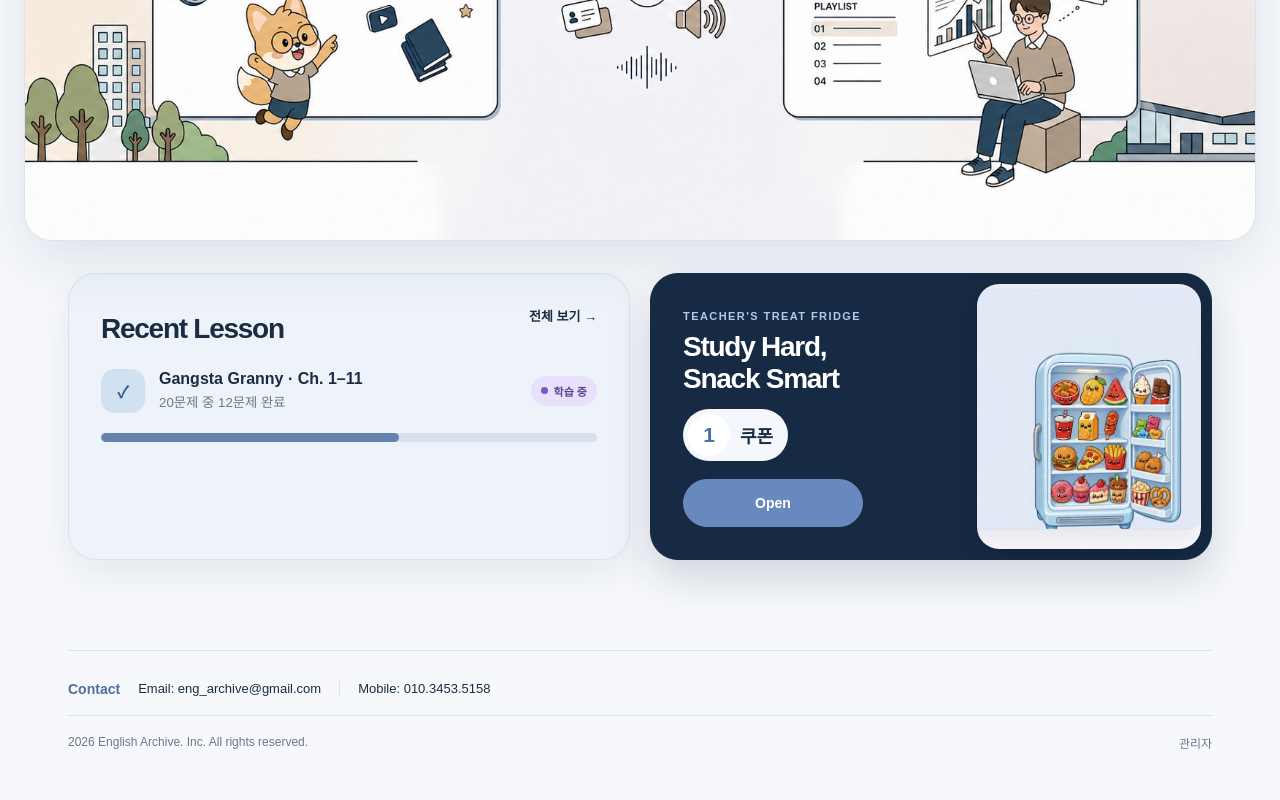
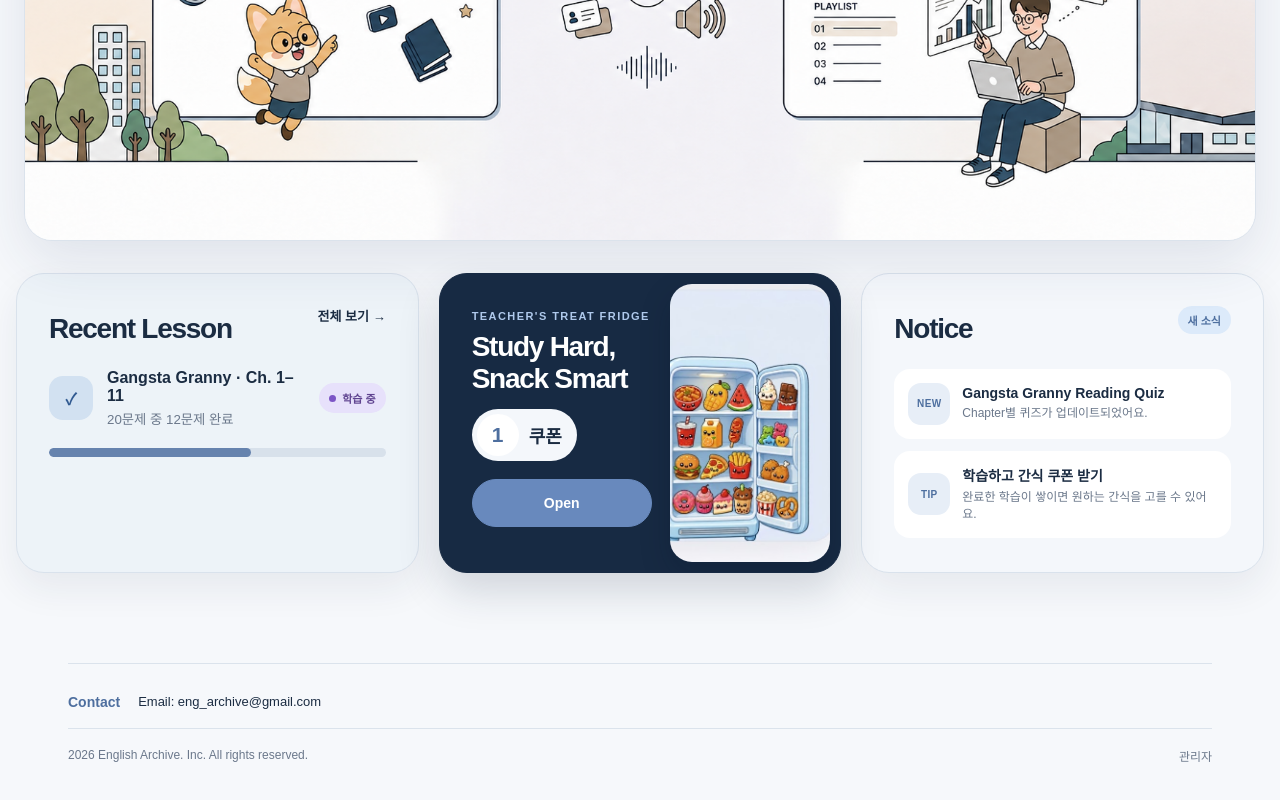
Before and after one commit to waytogomk/english-archive-0820, a Next.js app: page / in a window 1280 px wide. Shown: the part 455-1255 px from the top of the page. Built offline with nearby package versions, Linux system fonts and the light colour scheme; a web font is replaced by a local one.

Commit message:
feat: add homepage notice card

```diff
--- a/app/page.tsx
+++ b/app/page.tsx
@@ -36,13 +36,19 @@ export default function HomePage() {
           <div><span className="eyebrow">TEACHER&apos;S TREAT FRIDGE</span><h2>Study Hard,<br />Snack Smart</h2><p className="reward-coupon"><strong>1</strong><span>쿠폰</span></p><Link className="button button-dark" href="/treat-fridge">Open</Link></div>
           <Image className="fridge-reference-art" src="/images/treat-fridge-reference-card.png" width={1024} height={577} alt="귀여운 간식이 가득 들어 있는 열린 냉장고" />
         </article>
+        <article className="notice-card">
+          <div className="card-title"><h2>Notice</h2><span>새 소식</span></div>
+          <ul className="notice-list">
+            <li><b>NEW</b><div><strong>Gangsta Granny Reading Quiz</strong><small>Chapter별 퀴즈가 업데이트되었어요.</small></div></li>
+            <li><b>TIP</b><div><strong>학습하고 간식 쿠폰 받기</strong><small>완료한 학습이 쌓이면 원하는 간식을 고를 수 있어요.</small></div></li>
+          </ul>
+        </article>
       </section>
     </main>
     <footer className="site-footer">
       <div className="footer-contact">
         <strong>Contact</strong>
         <span>Email: <a href="mailto:eng_archive@gmail.com">eng_archive@gmail.com</a></span>
-        <span>Mobile: <a href="tel:+821034535158">010.3453.5158</a></span>
       </div>
       <div className="footer-bottom">
         <span>2026 English Archive. Inc. All rights reserved.</span>
--- a/app/revisions.css
+++ b/app/revisions.css
@@ -1217,6 +1217,109 @@ body {
   }
 }
 
+/* Homepage utility cards align to the full width of the hero artwork. */
+.dashboard-row {
+  width: calc(100% - 32px);
+  max-width: 1400px;
+  padding: 32px 0 90px;
+  grid-template-columns: repeat(3, minmax(0, 1fr));
+}
+
+.recent-card,
+.fridge-preview,
+.notice-card {
+  min-height: 300px;
+}
+
+.notice-card {
+  padding: 32px;
+  border: 1px solid #d9e2ec;
+  border-radius: 28px;
+  background: #f4f7fb;
+  box-shadow: 0 16px 36px rgba(28, 48, 73, .07);
+}
+
+.notice-card .card-title > span {
+  padding: 6px 10px;
+  border-radius: 999px;
+  background: #dceafa;
+  color: #4e6f9f;
+  font-size: 11px;
+  font-weight: 750;
+}
+
+.notice-list {
+  margin: 0;
+  padding: 0;
+  display: grid;
+  gap: 12px;
+  list-style: none;
+}
+
+.notice-list li {
+  padding: 14px;
+  display: grid;
+  grid-template-columns: auto minmax(0, 1fr);
+  align-items: center;
+  gap: 12px;
+  border-radius: 16px;
+  background: #fff;
+}
+
+.notice-list li > b {
+  display: grid;
+  width: 42px;
+  height: 42px;
+  border-radius: 13px;
+  background: #e7eef7;
+  color: #4e6f9f;
+  place-items: center;
+  font-size: 10px;
+  letter-spacing: .04em;
+}
+
+.notice-list li > div {
+  min-width: 0;
+  display: flex;
+  flex-direction: column;
+  gap: 4px;
+}
+
+.notice-list strong {
+  overflow: hidden;
+  font-size: 14px;
+  text-overflow: ellipsis;
+  white-space: nowrap;
+}
+
+.notice-list small {
+  color: var(--muted);
+  font-size: 12px;
+  line-height: 1.45;
+}
+
+@media (max-width: 1080px) {
+  .dashboard-row {
+    grid-template-columns: repeat(2, minmax(0, 1fr));
+  }
+
+  .notice-card {
+    grid-column: 1 / -1;
+  }
+}
+
+@media (max-width: 720px) {
+  .dashboard-row {
+    width: calc(100% - 24px);
+    padding: 24px 0 64px;
+    grid-template-columns: 1fr;
+  }
+
+  .notice-card {
+    grid-column: auto;
+  }
+}
+
 /* Rebuilt hero copy: the text is no longer visually locked to the supplied bitmap. */
 .hero-copy-overlay {
   position: absolute;
```
